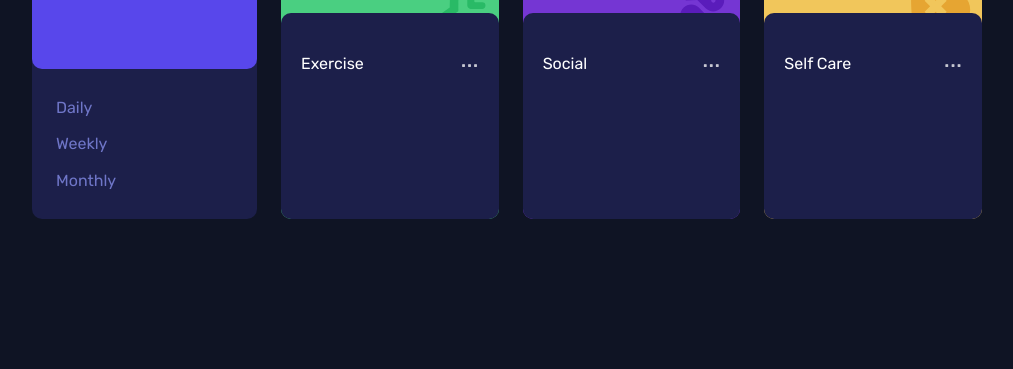
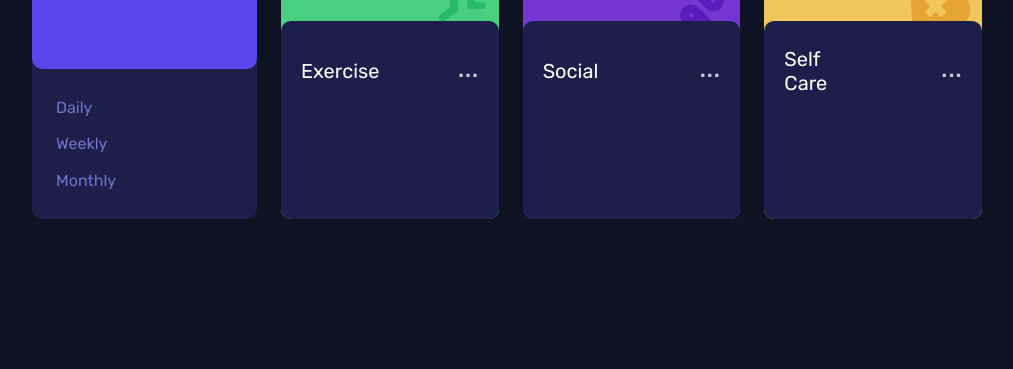
Before and after one commit to mohsin316/Time-tracking-dashboard, a plain HTML site: page index.html in a window 1280 px wide. Shown: the part 431-800 px from the top of the page, without its empty margins (133-1146 px from the left). Drawn offline with Linux system fonts and the light colour scheme.

Commit message:
changed a few font sizes

```diff
--- a/style.css
+++ b/style.css
@@ -139,7 +139,7 @@ img{
 
 .data{
     background-color: var(--Dblue);
-    margin-top: 2rem;
+    margin-top: 2.5rem;
     z-index: 20;
     display: grid;
     grid-template-columns: repeat(2, 1fr);
@@ -271,7 +271,7 @@ img{
     }
 
     .activity{
-        font-size: .75rem;
+        font-size: 1.15rem;
         justify-self: self-start;
         align-self: center;
     }
@@ -332,7 +332,7 @@ img{
     }
 
     .activity{
-        font-size: 1rem;
+        font-size: 1.25rem;
     }
 
     .total-time{
@@ -340,6 +340,7 @@ img{
         font-size: 2.75rem;
     }
     .dots{
+        font-size: 1.75rem;
         justify-self: self-end;
         align-self: center;
 
```
